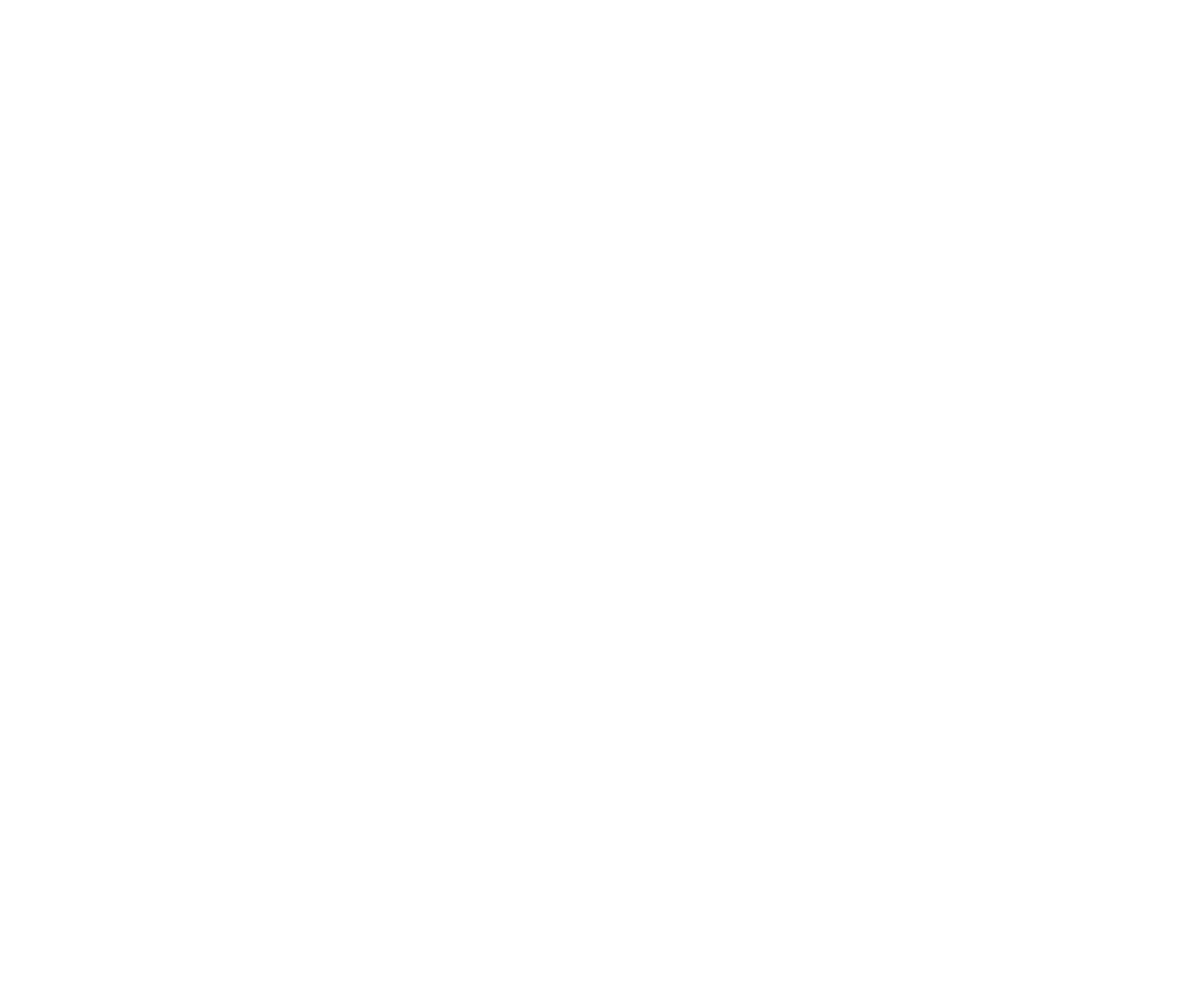
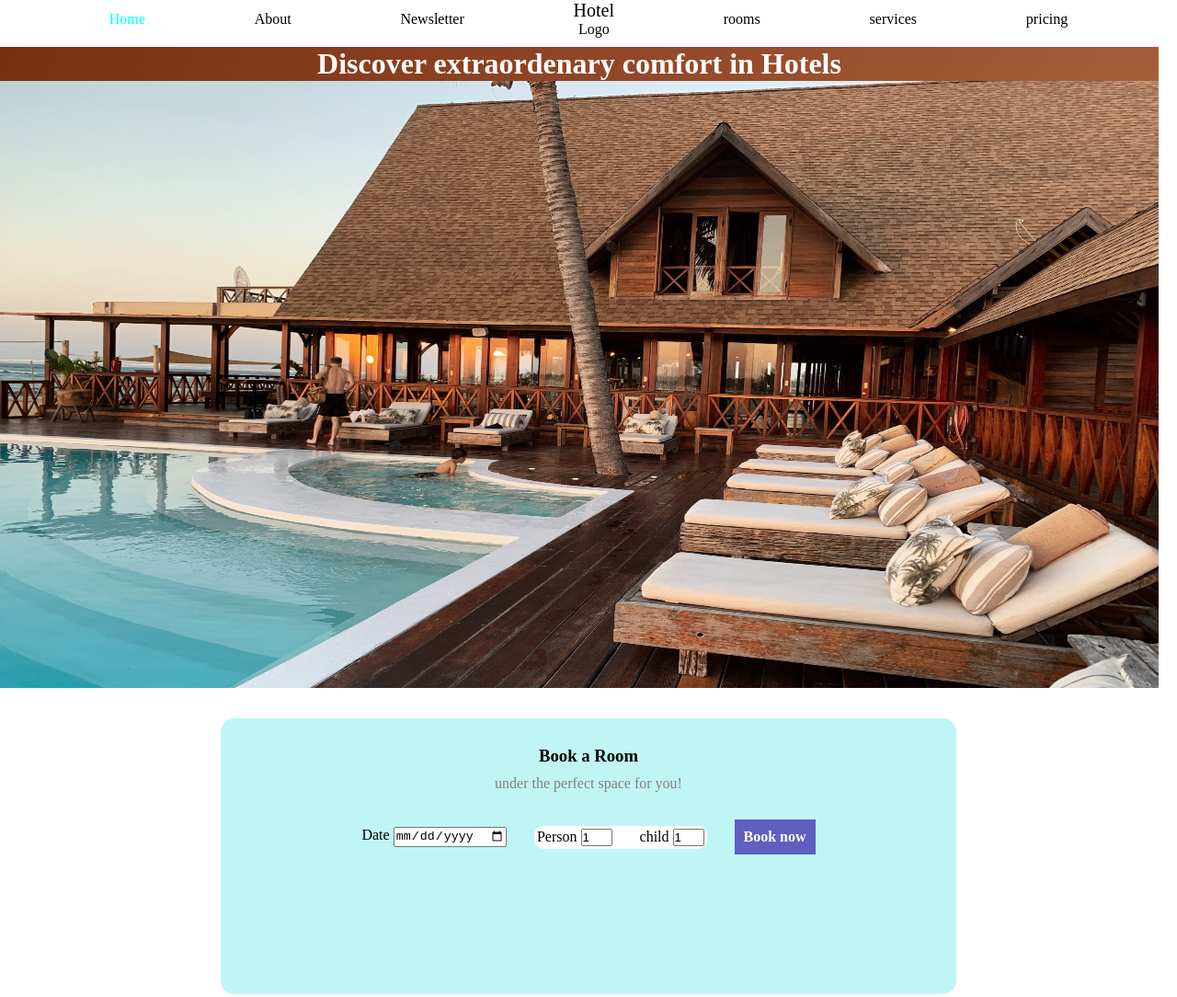
Before and after one commit to Ammar-Kasimi/Mise-en-Situations, a plain HTML site: page index.html in a window 1280 px wide. Shown: the whole page at 92% size. Before the commit the page ends 800 px from the top, so only its background shows below. Drawn offline with Linux system fonts and the light colour scheme.

Commit message:
2nd commit

```diff
--- a/index.html
+++ b/index.html
@@ -1,15 +1,59 @@
 <!DOCTYPE html>
 <html lang="en">
+
 <head>
     <meta charset="UTF-8">
     <meta name="viewport" content="width=device-width, initial-scale=1.0">
     <title>Document</title>
     <link rel="stylesheet" href="styles.css">
 </head>
+
 <body>
-    <header>
+    <header class="flex even center centered spaceDown">
+        <a href="index.html" class="blue"> Home</a>
+        <a href="about.html" class="black"> About</a>
+        <a href="news.html" class="black"> Newsletter</a>
+        <div class="center">
+            <p class="textsize">Hotel</p>
+            <p>Logo</p>
+        </div>
+        <a href="rooms.html" class="black"> rooms</a>
+        <a href="services.html" class="black"> services</a>
+        <a href="pricing.html" class="black"> pricing</a>
 
     </header>
+    <div class=" size backcolor spaceDown2 ">
+        <h1 class="absolute white center">Discover extraordenary comfort in Hotels</h1>
+        <img src="images/5d88f98cd46dde75c431f822be53aef95a58ae86.jpg" alt="background image" class="size">
+
+    </div>
+    <div class="flex center size2 ">
+        <div class=" center backcolor2 flex ">
+            <div class=" center  ">
+                <h3 class="spaceUp spaceDown"> <strong> Book a Room</strong></h3>
+                <p class="grey center ">under the perfect space for you!</p>
+                <div class="flex gap centered spaceUp">
+                    <div>
+                        <label for="Date" class="">Date</label>
+                        <input type="date" id="Date" placeholder="check Available">
+                    </div>
+                    <div class="flex gap backcolor3">
+                        <div>
+                            <label for="adults" class="">Person</label>
+                            <input type="number" value="1" id="adults" class="width">
+                        </div>
+                         <div>
+                            <label for="children" class="">child</label>
+                            <input type="number" value="1" id="children" class="width">
+                        </div>
+                    </div>
+                    <a href="#" class="white backcolor4" target="_blank "><strong>Book now </strong> </a>
+                </div>
+            </div>
+        </div>
+
+    </div>
 
 </body>
+
 </html>
--- a/styles.css
+++ b/styles.css
@@ -1,8 +1,92 @@
+*{
+text-decoration: none;
+margin: 0;
+padding: 0;
 
+}
+.absolut{
+    position: absolute;
+    z-index: 1;
+}
+.blue{
+    color: aqua;
+}
+.black{
+    color: black;
+}
+.backcolor{
+    background: linear-gradient(135deg ,rgb(121, 46, 16),rgb(190, 115, 78));
+}
+.backcolor2{
+    background-color: rgb(192, 245, 245);
+    width: 800px;
+    height: 300px;
+    border-radius: 15px;
 
-
+}
+.backcolor3{
+    background-color: white;
+    padding: 3px;
+    border-radius: 10px;
+}
+.backcolor4{
+    background-color: rgb(95, 95, 192);
+    padding: 10px;
+}
+.between{
+    justify-content: space-between;
+}
+.center{
+justify-content: center;
+text-align: center;
+}
+.centered{
+align-items: center;
+}
+.even{
+    justify-content: space-evenly;
+}
+header{
+    background-color: white;
+}
 .flex{
     display: flex;
 
 }
-.even
+.grey{
+    color: grey;
+}
+.gap{
+    gap: 30px;
+}
+.silver{
+    color: silver;
+}
+.spaceDown{
+    margin-bottom: 10px;
+}
+.spaceDown2{
+    margin-bottom: 70px;
+}
+.spaceUp{
+    margin-top: 30px;
+}
+
+.size{
+    width: 1260px;
+    height: 660px;
+
+}
+.size2{
+    width: auto px;
+    height: 500px;
+}
+.textsize{
+font-size: 20px ;
+}
+.white{
+    color: white;
+}
+.width{
+    width: 30px;
+}
```
Also changed, not shown: about.html (added), images/5d88f98cd46dde75c431f822be53aef95a58ae86.jpg (added), news.html (added), pricing.html (added), rooms.html (added), services.html (added).
